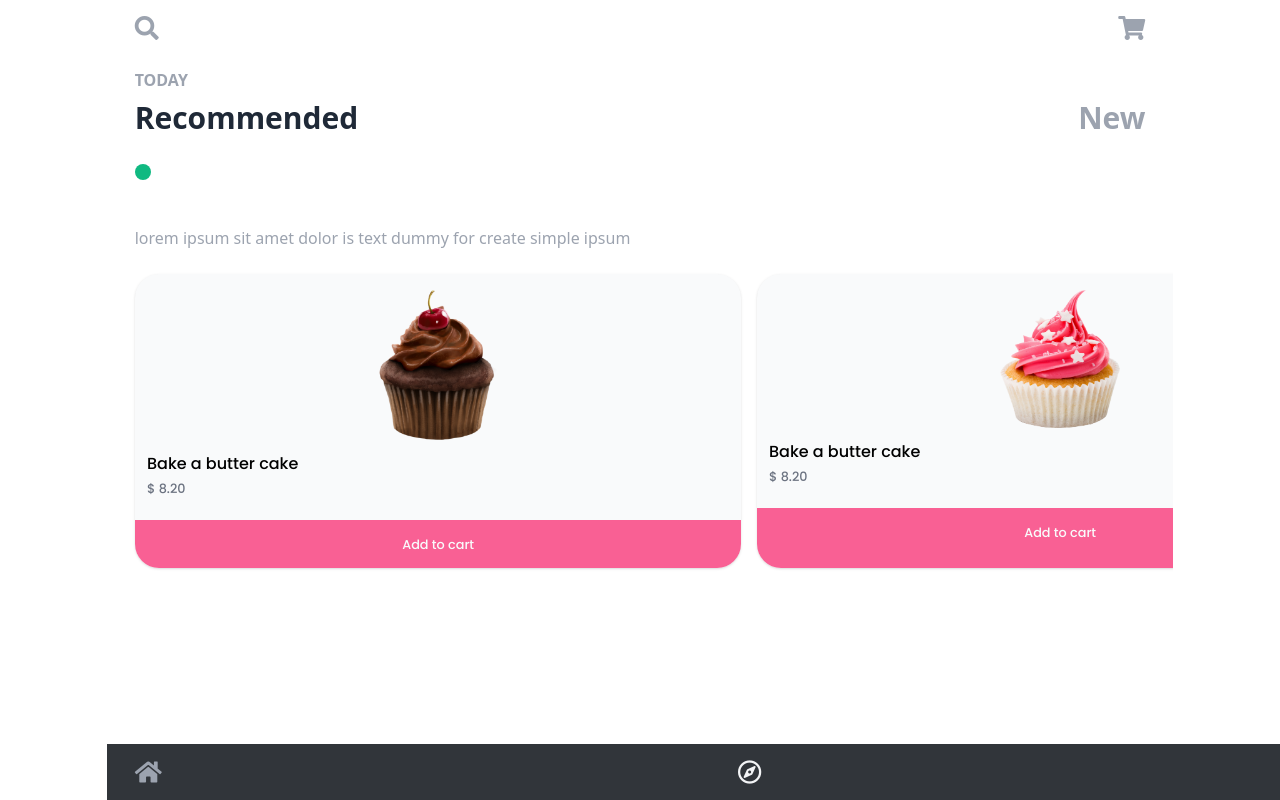
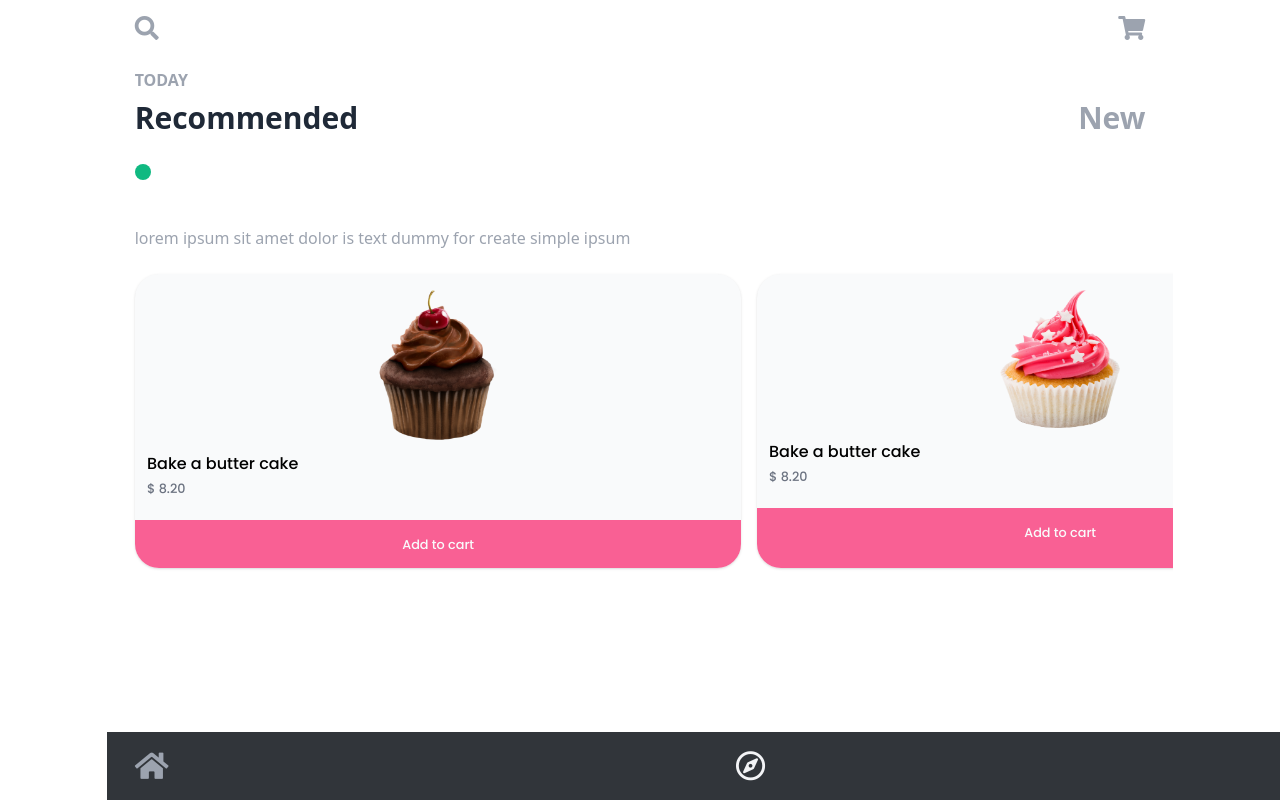
Before and after one commit to or-abdillh/cupcake-app, a Vue app: page / in a window 1280 px wide. Built offline with nearby package versions, Linux system fonts and the light colour scheme.

Commit message:
Fix padding vertical navbar component

```diff
--- a/index.html
+++ b/index.html
@@ -2,14 +2,16 @@
 <html lang="en">
   <head>
     <meta charset="UTF-8" />
+    <!-- Manifest -->
+    <link rel="manifest" href="./manifest.json" type="json/application" />
     <link rel="icon" href="/favicon.ico" />
     <meta name="viewport" content="width=device-width, initial-scale=1.0" />
     <!-- Font awesome cdn -->
     <link rel="stylesheet" href="https://use.fontawesome.com/releases/v5.15.4/css/all.css" integrity="sha384-DyZ88mC6Up2uqS4h/KRgHuoeGwBcD4Ng9SiP4dIRy0EXTlnuz47vAwmeGwVChigm" crossorigin="anonymous">
     <!-- Google Fonts -->
     <link rel="preconnect" href="https://fonts.googleapis.com">
-<link rel="preconnect" href="https://fonts.gstatic.com" crossorigin>
-<link href="https://fonts.googleapis.com/css2?family=Poppins:wght@100;200;300;400;500&display=swap" rel="stylesheet">
+    <link rel="preconnect" href="https://fonts.gstatic.com" crossorigin>
+    <link href="https://fonts.googleapis.com/css2?family=Poppins:wght@100;200;300;400;500&display=swap" rel="stylesheet">
     <title>Cupcake App</title>
   </head>
   <body>
--- a/src/components/NavBar.vue
+++ b/src/components/NavBar.vue
@@ -2,7 +2,7 @@
    <section class="nav-bar">
       <template v-for="(item , index) in navItems" :kkey="index">
          <div @click="currentNav = item" :class="currentNav === item ? 'active' : ''" class="nav-box">
-            <i class="duration-300 text-2xl" :class="item" ></i>
+            <i class="duration-300 text-3xl" :class="item" ></i>
          </div>
       </template>
    </section>
@@ -11,7 +11,7 @@
 <style>
 
    .nav-bar {
-      @apply w-full fixed bottom-0 py-3 px-7 flex justify-between items-center;
+      @apply w-full fixed bottom-0 py-4 px-7 flex justify-between items-center;
       background: #31353A;
    }
 
```
Also changed, not shown: manifest.json (added).
